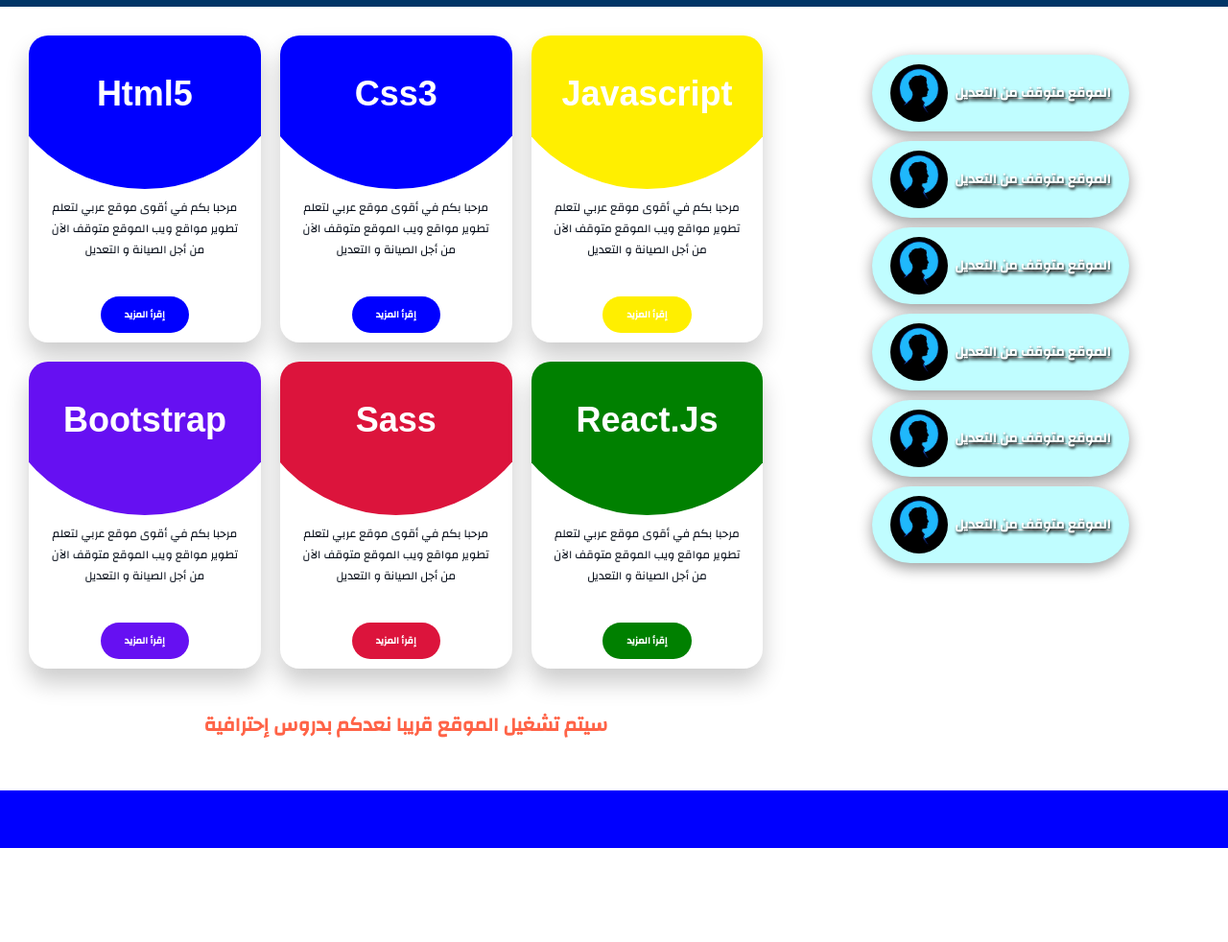
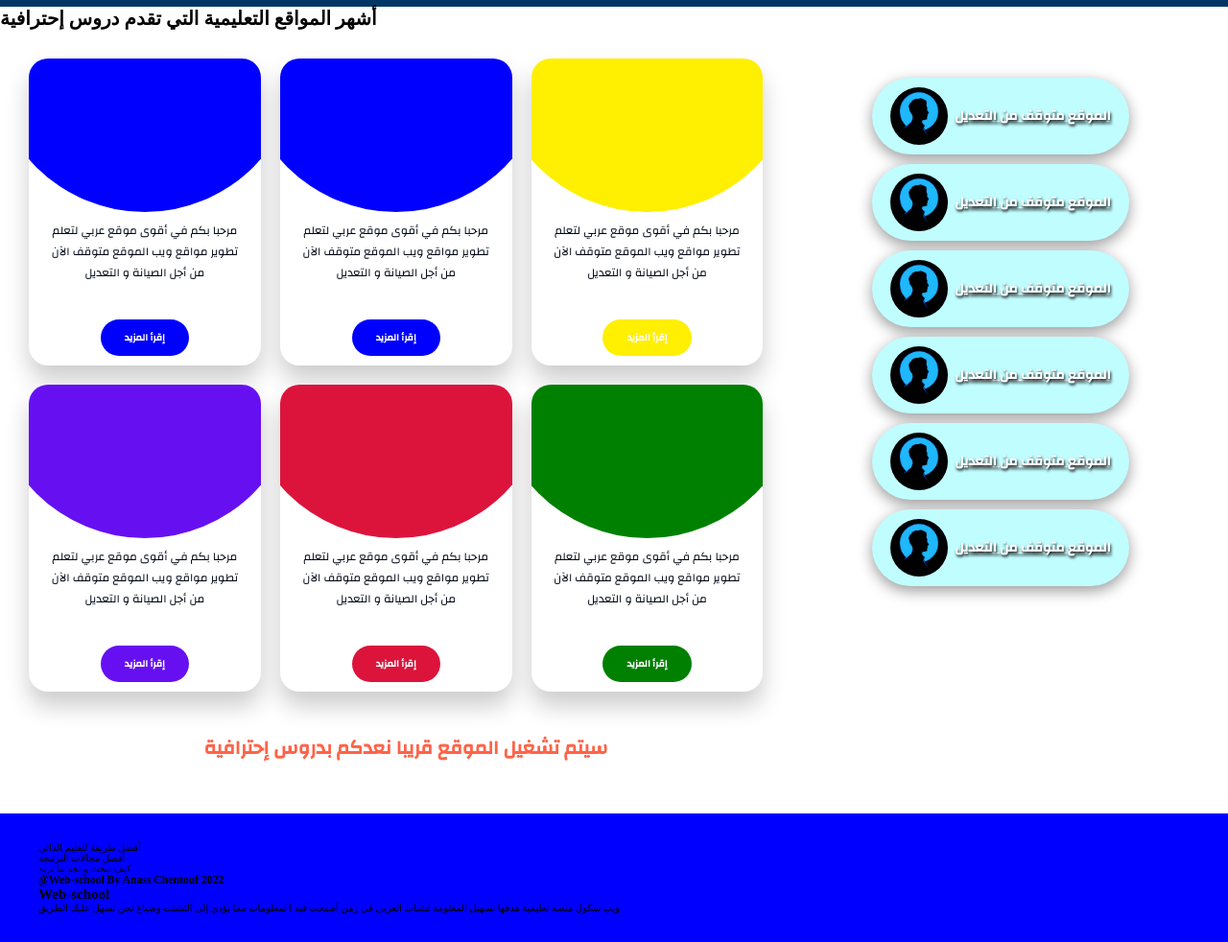
Before and after one commit to anass91/dev-schoole, a plain HTML site: page index.html in a window 1280 px wide. Shown: the part 50-1032 px from the top of the page at 96% size. Before the commit the page ends 934 px from the top, so only its background shows below. Drawn offline with Linux system fonts and the light colour scheme; a web font is replaced by a local one.

Commit message:
Update index.html

```diff
--- a/index.html
+++ b/index.html
@@ -50,12 +50,15 @@
                 </a></li>
             </ul>
         </nav>
+        <div class="heading">
+            <h1>أشهر المواقع التعليمية التي تقدم دروس إحترافية</h1>
+        </div>
         <main class="content">
             <section class="article">
                 <div class="boxes">
                     <div class="box2 bg">
                         <div class="circle">
-                            <h2>Html5</h2>
+
                         </div>
                         <div class="book-text">
                             <p>
@@ -67,7 +70,7 @@
                     </div>
                     <div class="box3 bg">
                         <div class="circle">
-                            <h2>Css3</h2>
+
                         </div>
                         <div class="book-text">
                             <p>
@@ -79,7 +82,7 @@
                     </div>
                      <div class="box4 bg">
                         <div class="circle">
-                            <h2>Javascript</h2>
+
                         </div>
                         <div class="book-text">
                             <p>
@@ -91,7 +94,7 @@
                      </div>
                      <div class="box6 bg">
                         <div class="circle">
-                            <h2>Bootstrap</h2>
+
                         </div>
                         <div class="book-text">
                             <p>
@@ -103,7 +106,7 @@
                      </div>
                      <div class="box7 bg">
                         <div class="circle">
-                            <h2>Sass</h2>
+
                         </div>
                         <div class="book-text">
                             <p>
@@ -115,7 +118,7 @@
                      </div>
                      <div class="box8 bg">
                         <div class="circle">
-                            <h2>React.Js</h2>
+
                         </div>
                         <div class="book-text">
                             <p>
@@ -184,6 +187,23 @@
 
         </main>
         <footer class="footer">
+            <div class="foot">
+                <div class="nixo1 nixo">
+                    <p>أفضل طريقة لتعليم الذاتي </p>
+                    <p>أفضل مجالات البرمجة</p>
+                    <p>كيف تبحث و تجد ما تريد</p>
+                </div>
+                <div class="nixo2 nixo">
+                    <h3>@Web-school By Anass Chentouf 2022</h3>
+                </div>
+                <div class="nixo3 nixo">
+                    <h2>Web-school</h2>
+                    <p>
+                        ويب سكول منصة تعليمية هدفها تسهيل المعلومة لشباب العربي في زمن أصبحت فيه ا
+                        لمعلومات مما يؤدي إلى التشتت وضياع نحن نسهل عليك الطريق
+                    </p>
+                </div>
+            </div>
 
         </footer>
     </div>
```
